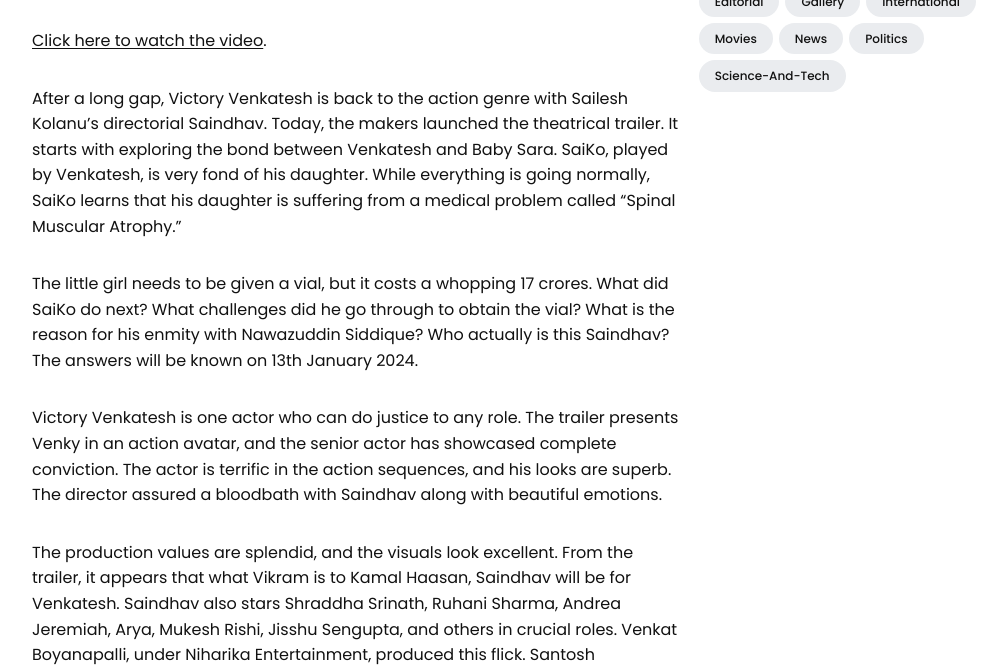
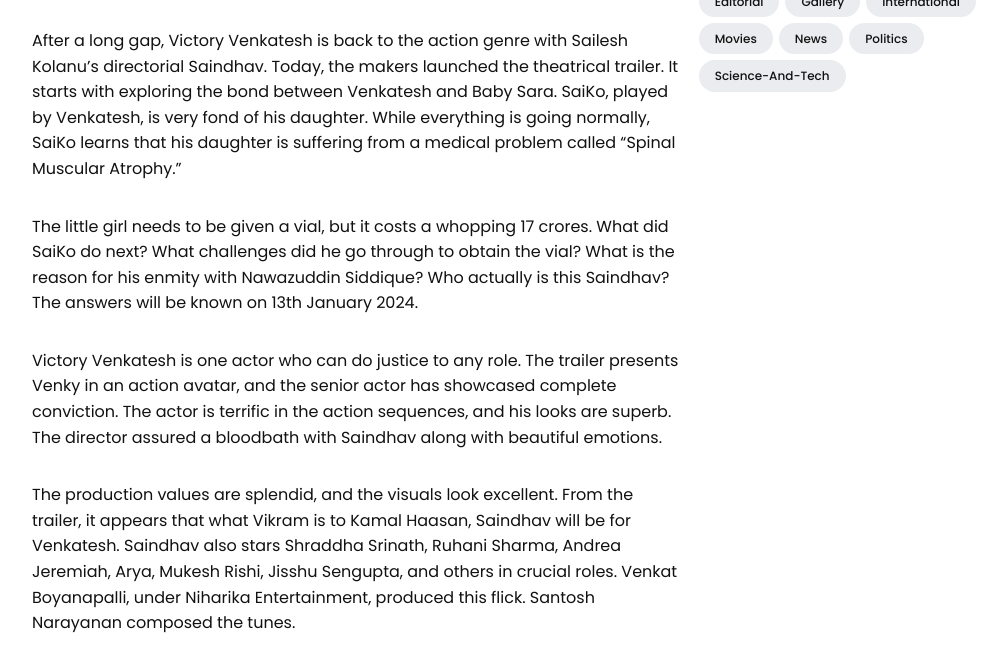
Before and after one commit to ancentral/ancentral, a Jekyll site: the page built from _posts/2024-01-02-Venkatesh-Saindhav-Trailer-Rustic-and-Emotional.md, in a window 1280 px wide and 900 px high, scrolled down 558 px, cut to the strip 231-900 px from the top of the window. Shown: the whole strip, without its empty margins (118-1125 px from the left). Built offline with Jekyll 4.4.1, drawn with Linux system fonts in a browser that asks for light colours; comment, search, counter and statistics services are not loaded; some of the changed lines change nothing that is shown.

Commit message:
Fixed Embed YT

```diff
--- a/_posts/2024-01-02-Venkatesh-Saindhav-Trailer-Rustic-and-Emotional.md
+++ b/_posts/2024-01-02-Venkatesh-Saindhav-Trailer-Rustic-and-Emotional.md
@@ -5,7 +5,7 @@
 date: 2024-01-02 15:01:35 +0300
 author: AndhraCentral Desk
 image: 'https://res.cloudinary.com/acentral/image/upload/v1704264786/reviews/maxresdefault_pmdzsw.jpg'
-video_embed: https://www.youtube.com/watch?v=z2POY4PBR9s
+video_embed: "https://www.youtube.com/embed/z2POY4PBR9s"
 tags: [movies]
 featured: true
 ---
@@ -30,8 +30,6 @@
   <meta content="{{ site.url }}/images/og.png" property="og:image">
 {% endif %}
 
-[Click here to watch the video](https://www.youtube.com/watch?v=z2POY4PBR9s).
-
 After a long gap, Victory Venkatesh is back to the action genre with Sailesh Kolanu’s directorial Saindhav. Today, the makers launched the theatrical trailer. It starts with exploring the bond between Venkatesh and Baby Sara. SaiKo, played by Venkatesh, is very fond of his daughter. While everything is going normally, SaiKo learns that his daughter is suffering from a medical problem called “Spinal Muscular Atrophy.”
 
 The little girl needs to be given a vial, but it costs a whopping 17 crores. What did SaiKo do next? What challenges did he go through to obtain the vial? What is the reason for his enmity with Nawazuddin Siddique? Who actually is this Saindhav? The answers will be known on 13th January 2024.
@@ -39,5 +37,3 @@
 Victory Venkatesh is one actor who can do justice to any role. The trailer presents Venky in an action avatar, and the senior actor has showcased complete conviction. The actor is terrific in the action sequences, and his looks are superb. The director assured a bloodbath with Saindhav along with beautiful emotions.
 
 The production values are splendid, and the visuals look excellent. From the trailer, it appears that what Vikram is to Kamal Haasan, Saindhav will be for Venkatesh. Saindhav also stars Shraddha Srinath, Ruhani Sharma, Andrea Jeremiah, Arya, Mukesh Rishi, Jisshu Sengupta, and others in crucial roles. Venkat Boyanapalli, under Niharika Entertainment, produced this flick. Santosh Narayanan composed the tunes.
-
-<!-- <iframe width="560" height="315" src="https://www.youtube.com/embed/z2POY4PBR9s?si=4hbzFz2YkgFUiLSo" title="YouTube video player" frameborder="0" allow="accelerometer; autoplay; clipboard-write; encrypted-media; gyroscope; picture-in-picture; web-share" allowfullscreen></iframe> -->
```
